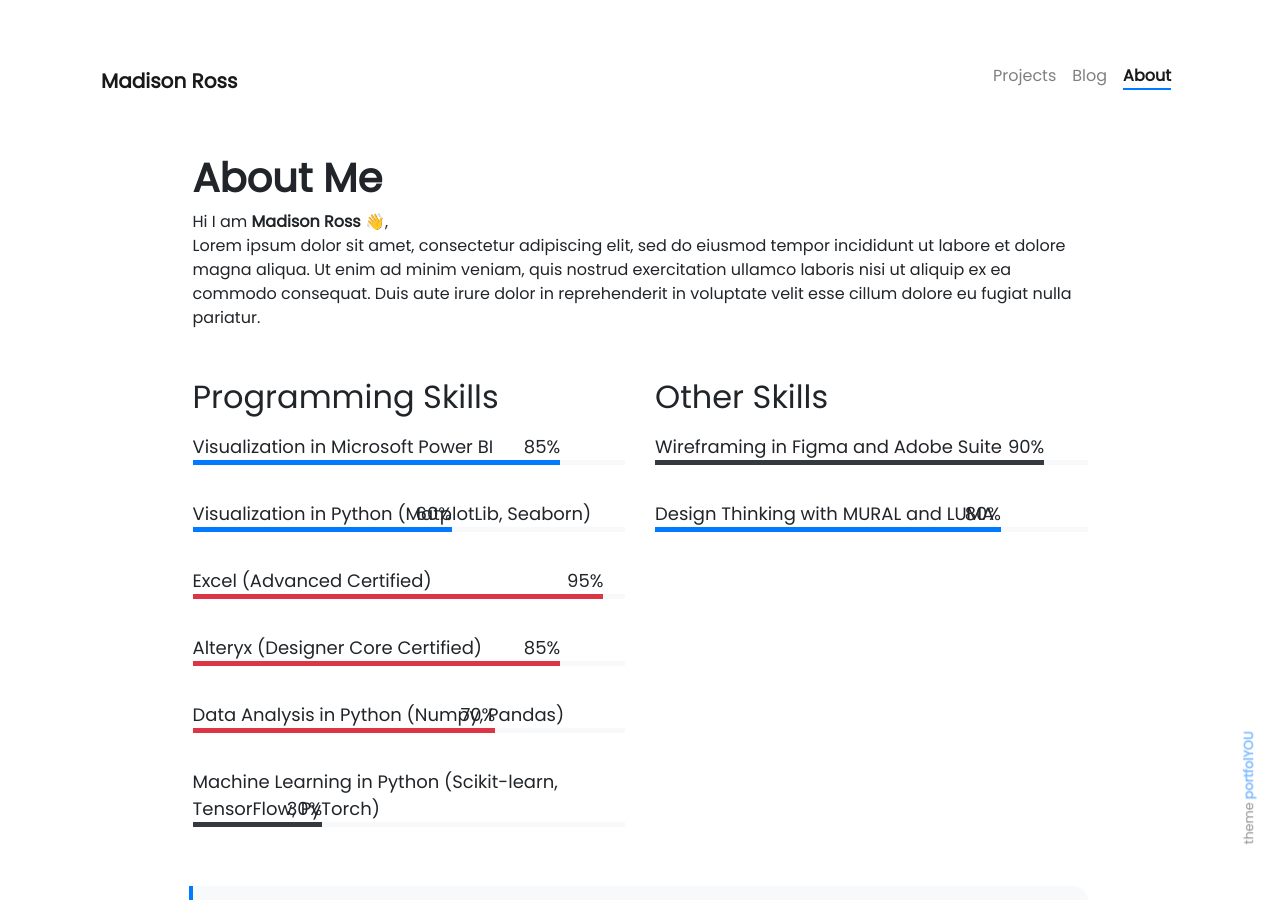
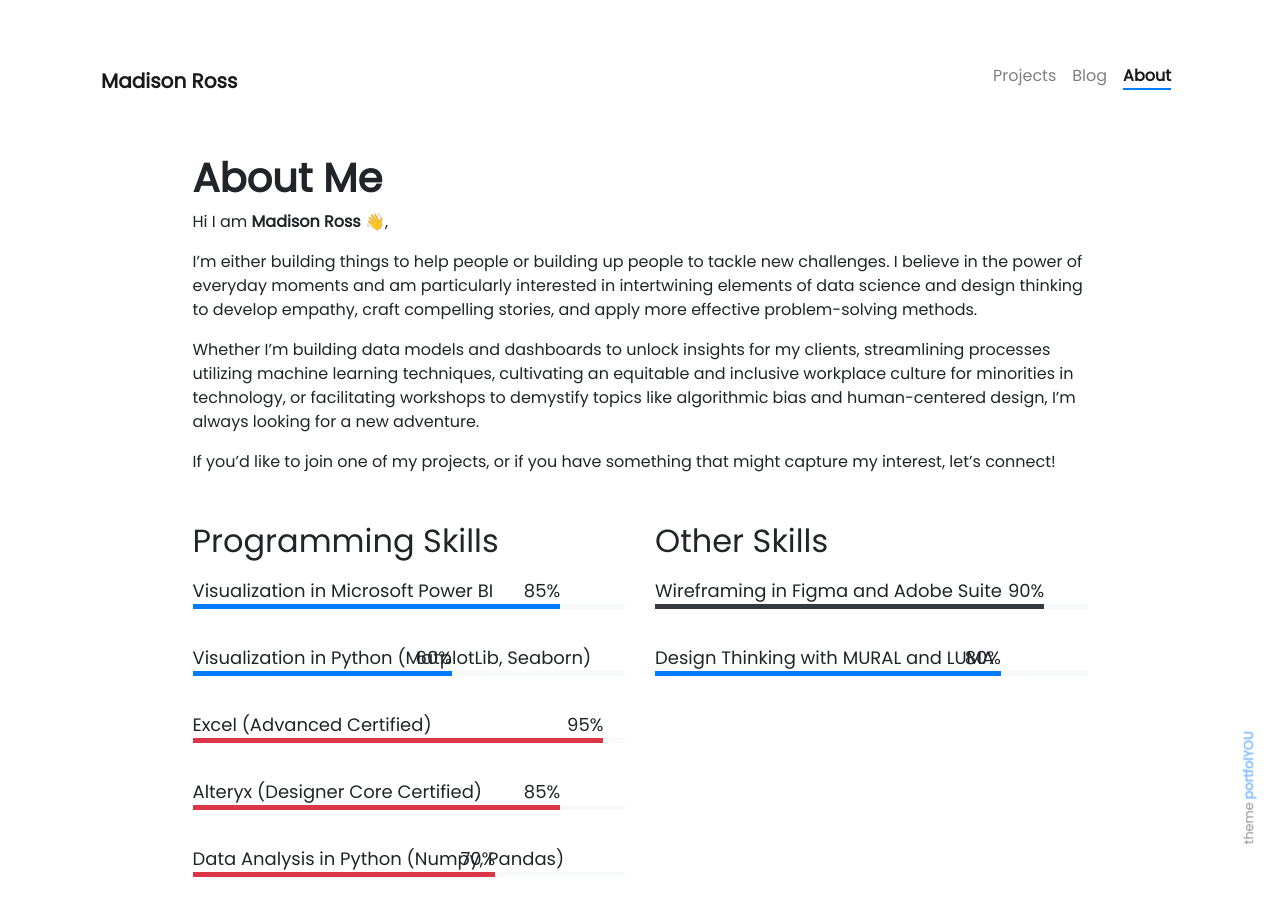
Before and after one commit to bymadisonross/bymadisonross.github.io, a Jekyll site: the page built from pages/about.md, in a window 1280 px wide and 900 px high. Built offline with Jekyll 4.4.1, drawn with Linux system fonts in a browser that asks for light colours; nearby versions of some CDN libraries; emoji names are drawn with the system emoji font.

Commit message:
website updates

```diff
--- a/pages/about.md
+++ b/pages/about.md
@@ -8,10 +8,16 @@ weight: 3
 # **About Me**
 
 Hi I am **{{ site.author.name }}** :wave:,<br>
-Lorem ipsum dolor sit amet, consectetur adipiscing elit, sed do eiusmod tempor incididunt ut labore et dolore magna aliqua. Ut enim ad minim veniam, quis nostrud exercitation ullamco laboris nisi ut aliquip ex ea commodo consequat. Duis aute irure dolor in reprehenderit in voluptate velit esse cillum dolore eu fugiat nulla pariatur.
+
+I'm either building things to help people or building up people to tackle new challenges. I believe in the power of everyday moments and am particularly interested in intertwining elements of data science and design thinking to develop empathy, craft compelling stories, and apply more effective problem-solving methods.
+
+Whether I'm building data models and dashboards to unlock insights for my clients, streamlining processes utilizing machine learning techniques, cultivating an equitable and inclusive workplace culture for minorities in technology, or facilitating workshops to demystify topics like algorithmic bias and human-centered design, I'm always looking for a new adventure.
+
+If you'd like to join one of my projects, or if you have something that might capture my interest, let's connect!
 
 <div class="row">
 {% include about/skills.html title="Programming Skills" source=site.data.programming-skills %}
+
 {% include about/skills.html title="Other Skills" source=site.data.other-skills %}
 </div>
 
```
Also changed, not shown: pages/index.md (+1 -0 lines).
